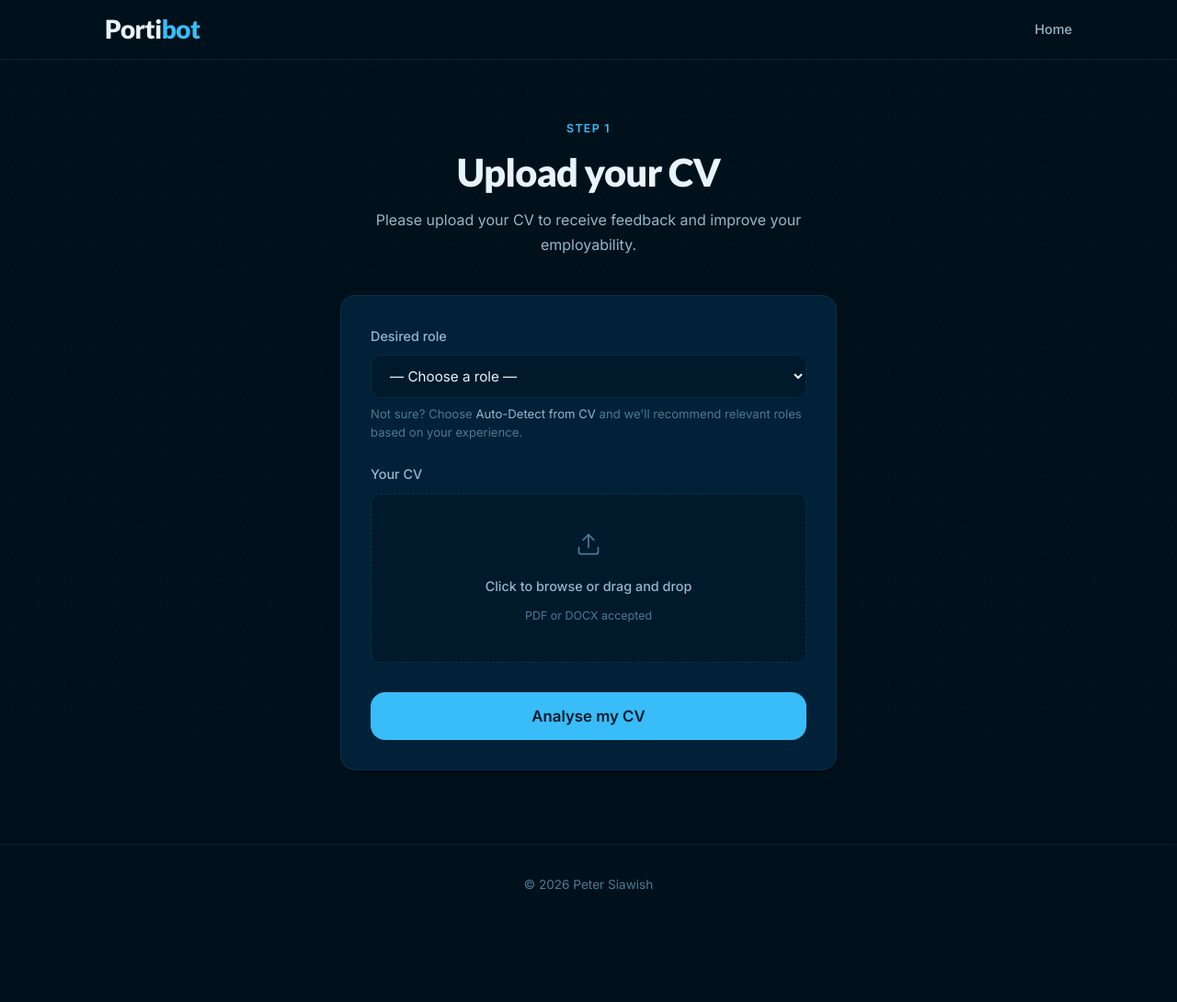
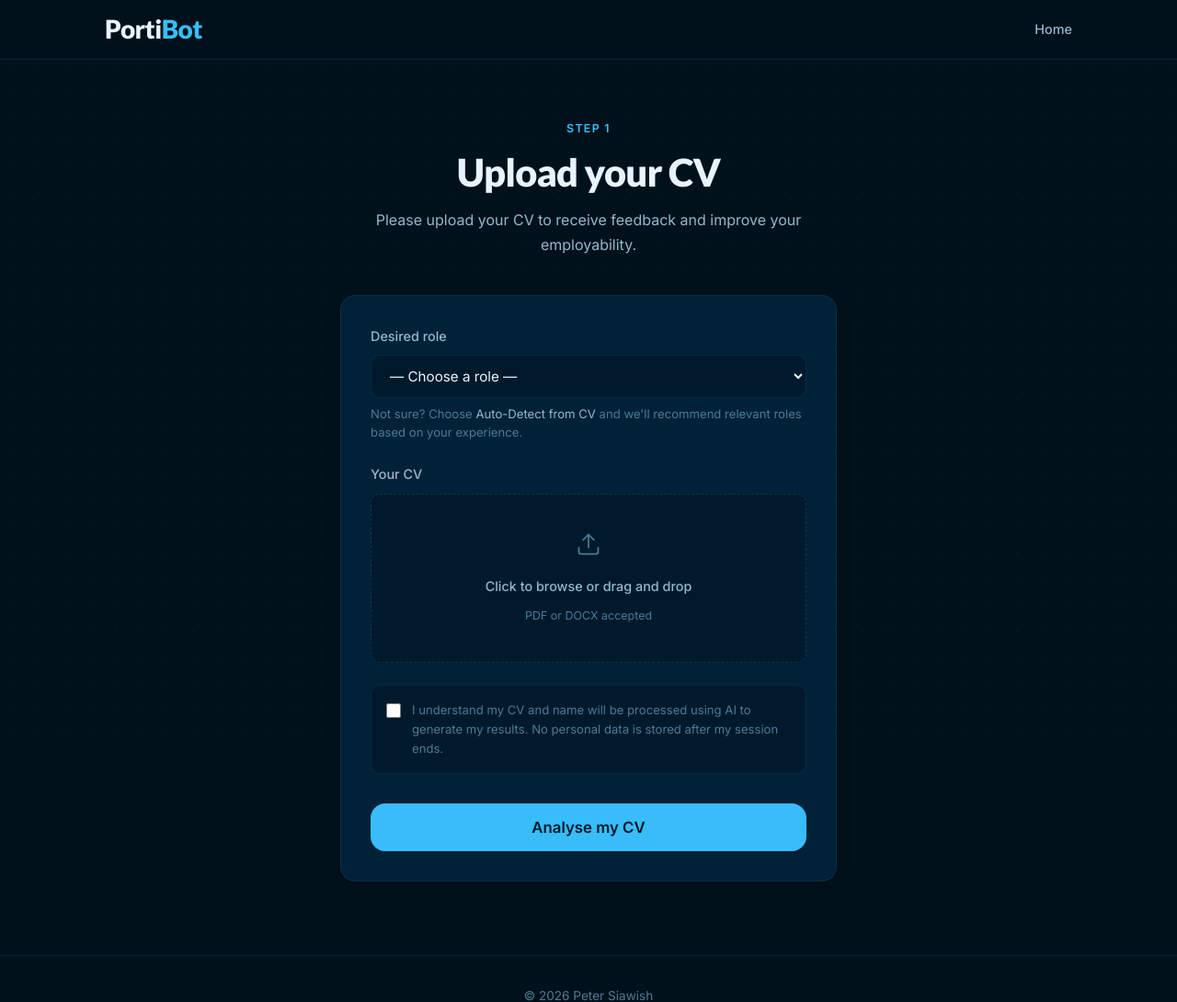
Before and after one commit to PeterSiawish/portibot, a Flask app: page /upload in a window 1280 px wide. Shown: the top 1090 px of the page at 92% size. Before the commit the page ends 968 px from the top, so only its background shows below. Run offline with Flask 3, Linux system fonts and the light colour scheme.

Commit message:
feat: add favicon support and implement user consent for CV processing

```diff
--- a/app/routes/upload.py
+++ b/app/routes/upload.py
@@ -22,6 +22,12 @@ def upload_page():
     if request.method == "POST":
         file = request.files.get("cv")
         role = request.form.get("role")
+        consent = request.form.get("consent")
+
+        if consent != "true":
+            return render_template(
+                "error.html", message="You must consent to the terms and conditions."
+            )
 
         is_valid, message = validate_file(file)
 
--- a/app/static/css/upload.css
+++ b/app/static/css/upload.css
@@ -262,3 +262,35 @@ body.upload-loading--active {
   border-color: var(--color-danger);
   color: var(--color-danger);
 }
+
+/* CONSENT CHECKBOX */
+.upload-consent {
+  display: flex;
+  align-items: flex-start;
+  gap: var(--space-3);
+  cursor: pointer;
+  padding: var(--space-4);
+  background-color: var(--bg-surface);
+  border: 1px solid var(--border-subtle);
+  border-radius: var(--radius-md);
+  transition: border-color var(--transition-fast);
+}
+
+.upload-consent:hover {
+  border-color: var(--border-default);
+}
+
+.upload-consent__checkbox {
+  flex-shrink: 0;
+  width: 16px;
+  height: 16px;
+  margin-top: 3px;
+  accent-color: var(--accent);
+  cursor: pointer;
+}
+
+.upload-consent__text {
+  font-size: 0.82rem;
+  color: var(--text-muted);
+  line-height: 1.6;
+}
--- a/app/static/js/upload.js
+++ b/app/static/js/upload.js
@@ -76,7 +76,7 @@
   });
 })();
 
-// --- Filename display ---
+// Filename display
 const cvInput = document.getElementById("cv");
 const dropzone = document.getElementById("upload-dropzone");
 const labelEl = document.getElementById("upload-dropzone-label");
@@ -95,7 +95,7 @@ cvInput.addEventListener("change", function () {
   }
 });
 
-// --- Lock navbar while processing ---
+// Lock navbar while processing
 // Watches for the loading overlay becoming visible and disables all nav links
 const loadingEl = document.getElementById("upload-loading");
 const navLinks = document.querySelectorAll("#main-navbar .navbar__link");
--- a/app/templates/base.html
+++ b/app/templates/base.html
@@ -13,6 +13,40 @@
       rel="stylesheet"
       href="{{ url_for('static', filename='css/base.css') }}"
     />
+
+    <link
+      rel="icon"
+      href="{{ url_for('static', filename='images/favicon.ico') }}"
+    />
+    <link
+      rel="icon"
+      type="image/png"
+      sizes="16x16"
+      href="{{ url_for('static', filename='images/favicon-16x16.png') }}"
+    />
+    <link
+      rel="icon"
+      type="image/png"
+      sizes="32x32"
+      href="{{ url_for('static', filename='images/favicon-32x32.png') }}"
+    />
+    <link
+      rel="apple-touch-icon"
+      sizes="apple-touch-icon"
+      href="{{ url_for('static', filename='images/apple-touch-icon.png') }}"
+    />
+    <link
+      rel="icon"
+      type="image/png"
+      sizes="192x192"
+      href="{{ url_for('static', filename='images/android-chrome-192x192.png') }}"
+    />
+    <link
+      rel="icon"
+      type="image/png"
+      sizes="512x512"
+      href="{{ url_for('static', filename='images/android-chrome-512x512.png') }}"
+    />
     {% block head %}{% endblock %}
     <title>{% block title %}Portibot{% endblock %}</title>
   </head>
@@ -24,7 +58,7 @@
           class="navbar__brand navbar__link"
         >
           <span class="navbar__brand-porti">Porti</span>
-          <span class="navbar__brand-bot">bot</span>
+          <span class="navbar__brand-bot">Bot</span>
         </a>
         <ul class="navbar__links">
           <li>
--- a/app/templates/upload.html
+++ b/app/templates/upload.html
@@ -106,6 +106,20 @@ body_class %}upload{% endblock %} {% block head %}
         </div>
       </div>
 
+      <label class="upload-consent">
+        <input
+          type="checkbox"
+          class="upload-consent__checkbox"
+          name="consent"
+          value="true"
+          required
+        />
+        <span class="upload-consent__text">
+          I understand my CV and name will be processed using AI to generate my
+          results. No personal data is stored after my session ends.
+        </span>
+      </label>
+
       <p
         id="upload-client-error"
         class="upload-form__error"
```
Also changed, not shown: app/static/images/android-chrome-192x192.png (added), app/static/images/android-chrome-512x512.png (added), app/static/images/apple-touch-icon.png (added), app/static/images/favicon-16x16.png (added), app/static/images/favicon-32x32.png (added), app/static/images/favicon.ico (added).
